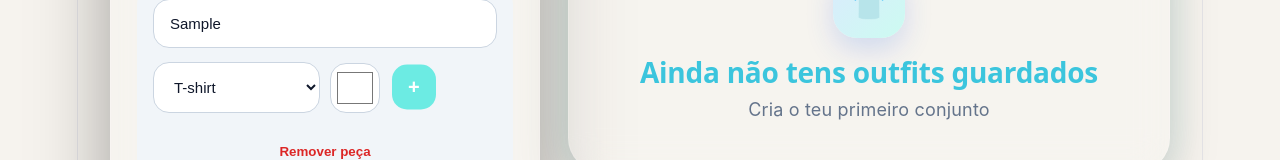
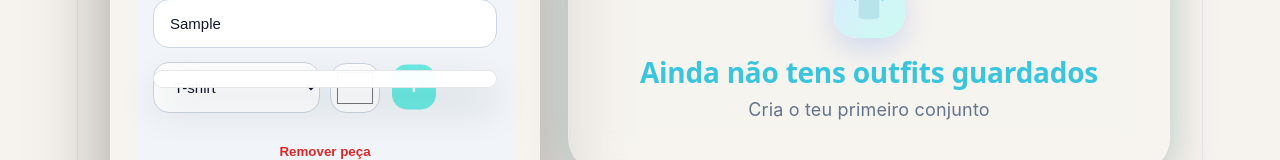
Before and after one commit to ptav2006/outfit-organizer, a React (Vite) app: page / in a window 1280 px wide. Both pictures are taken after typing "Sample", "Sample" into the empty fields and a click on the button "+ Adicionar peça". Shown: the part 716-876 px from the top of the page. Built offline with nearby package versions, Linux system fonts and the light colour scheme.

Commit message:
closet parte 4

```diff
--- a/src/App.css
+++ b/src/App.css
@@ -1037,3 +1037,58 @@ body {
   font-size: 0.8rem;
   color: #475569;
 }
+
+.pieceNameArea {
+  position: relative;
+}
+
+.suggestionsBox {
+  position: absolute;
+  top: calc(100% + 8px);
+  left: 0;
+  right: 0;
+  z-index: 20;
+
+  padding: 8px;
+  border-radius: 18px;
+  background: rgba(255, 255, 255, 0.96);
+  border: 1px solid rgba(15, 23, 42, 0.1);
+  box-shadow: 0 18px 40px rgba(15, 23, 42, 0.16);
+}
+
+.suggestionItem {
+  width: 100%;
+  display: flex;
+  align-items: center;
+  gap: 10px;
+
+  padding: 10px 12px;
+  border: none;
+  border-radius: 12px;
+
+  background: transparent;
+  color: #0f172a;
+  font-weight: 600;
+  cursor: pointer;
+}
+
+.suggestionItem:hover {
+  background: rgba(15, 23, 42, 0.06);
+}
+
+.suggestionColors {
+  display: flex;
+}
+
+.suggestionColor {
+  width: 15px;
+  height: 15px;
+  border-radius: 999px;
+  border: 2px solid #ffffff;
+  margin-left: -5px;
+  box-shadow: 0 0 0 1px rgba(15, 23, 42, 0.18);
+}
+
+.suggestionColor:first-child {
+  margin-left: 0;
+}
--- a/src/App.jsx
+++ b/src/App.jsx
@@ -38,6 +38,7 @@ export default function App() {
   const [editingId, setEditingId] = useState(null);
   const [deletingId, setDeletingId] = useState(null);
   const [draggedId, setDraggedId] = useState(null);
+  const [closedSuggestions, setClosedSuggestions] = useState([]);
 
   const [closetItems, setClosetItems] = useState(() => {
     const saved = localStorage.getItem("closetItems");
@@ -72,6 +73,21 @@ export default function App() {
 
   function deleteClosetItem(id) {
     setClosetItems(closetItems.filter(item => item.id !== id));
+  }
+
+  function applyClosetSuggestion(pieceIndex, item) {
+    const updated = [...form.pieces];
+
+    updated[pieceIndex] = {
+      ...updated[pieceIndex],
+      name: item.nome,
+      category: item.categoria,
+      colors: item.cores || [item.corHex],
+      tempColor: item.corHex || "#ffffff",
+    };
+
+    setForm({ ...form, pieces: updated });
+    setClosedSuggestions([...closedSuggestions, pieceIndex]);
   }
 
   function editClosetItem(item) {
@@ -331,11 +347,46 @@ export default function App() {
 
               {form.pieces.map((piece, index) => (
                 <div className="piece" key={index}>
-                  <input
-                    placeholder="Nome da peça"
-                    value={piece.name}
-                    onChange={e => updatePiece(index, "name", e.target.value)}
-                  />
+                  <div className="pieceNameArea">
+                    <input
+                      placeholder="Nome da peça"
+                      value={piece.name}
+                      onChange={e => {
+                        updatePiece(index, "name", e.target.value);
+                        setClosedSuggestions(closedSuggestions.filter(i => i !== index));
+                      }}
+                    />
+
+                    {piece.name.trim() && !closedSuggestions.includes(index) && (
+                      <div className="suggestionsBox">
+                        {closetItems
+                          .filter(item =>
+                            item.nome.toLowerCase().includes(piece.name.toLowerCase())
+                          )
+                          .slice(0, 5)
+                          .map(item => (
+                            <button
+                              type="button"
+                              className="suggestionItem"
+                              key={item.id}
+                              onClick={() => applyClosetSuggestion(index, item)}
+                            >
+                              <div className="suggestionColors">
+                                {(item.cores || [item.corHex]).map((color, i) => (
+                                  <span
+                                    key={i}
+                                    className="suggestionColor"
+                                    style={{ backgroundColor: color }}
+                                  />
+                                ))}
+                              </div>
+
+                              <span>{item.nome}</span>
+                            </button>
+                          ))}
+                        </div>
+                      )}
+                    </div>
 
                   <div className="grid2">
                     <select
```
